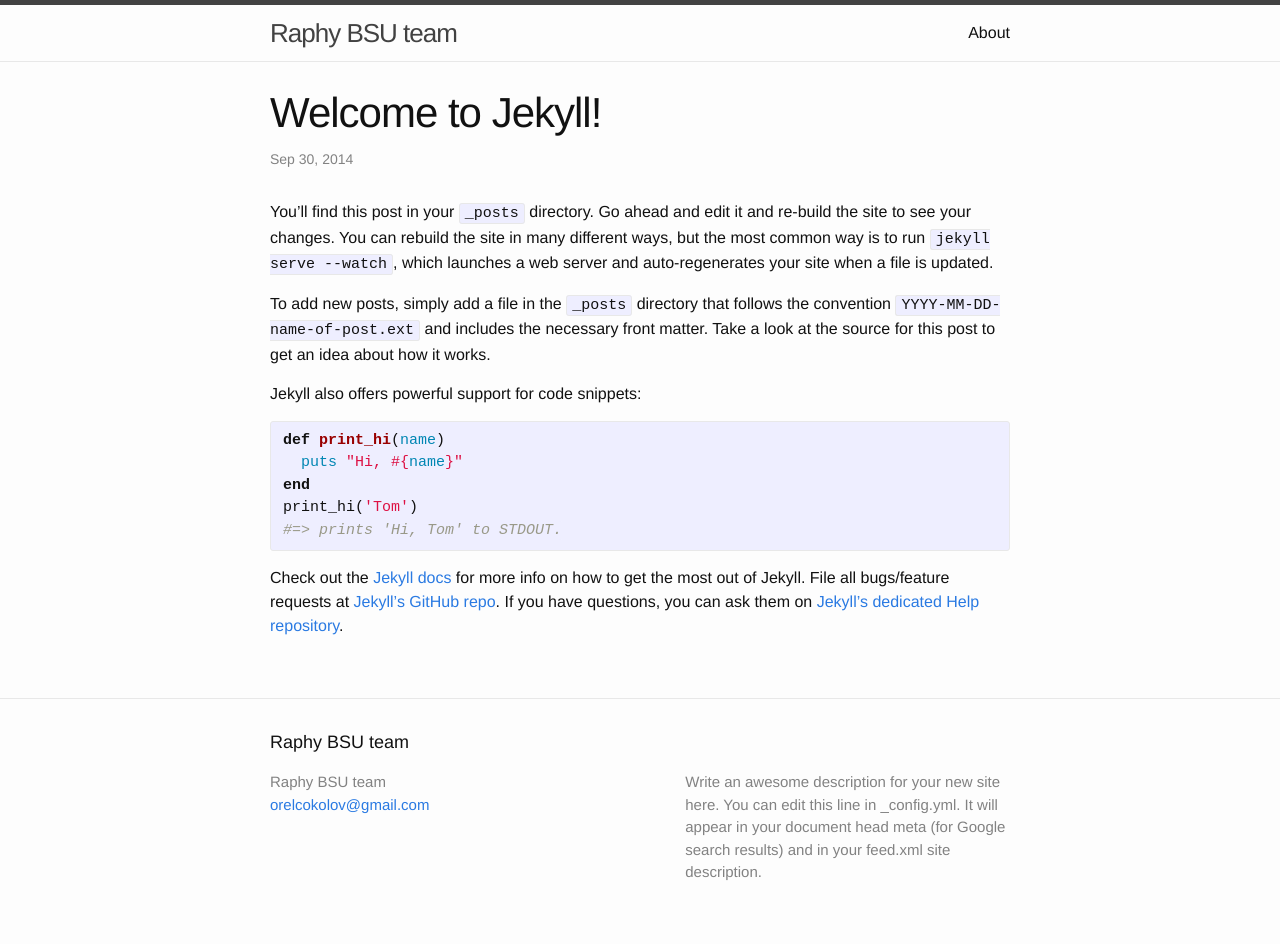
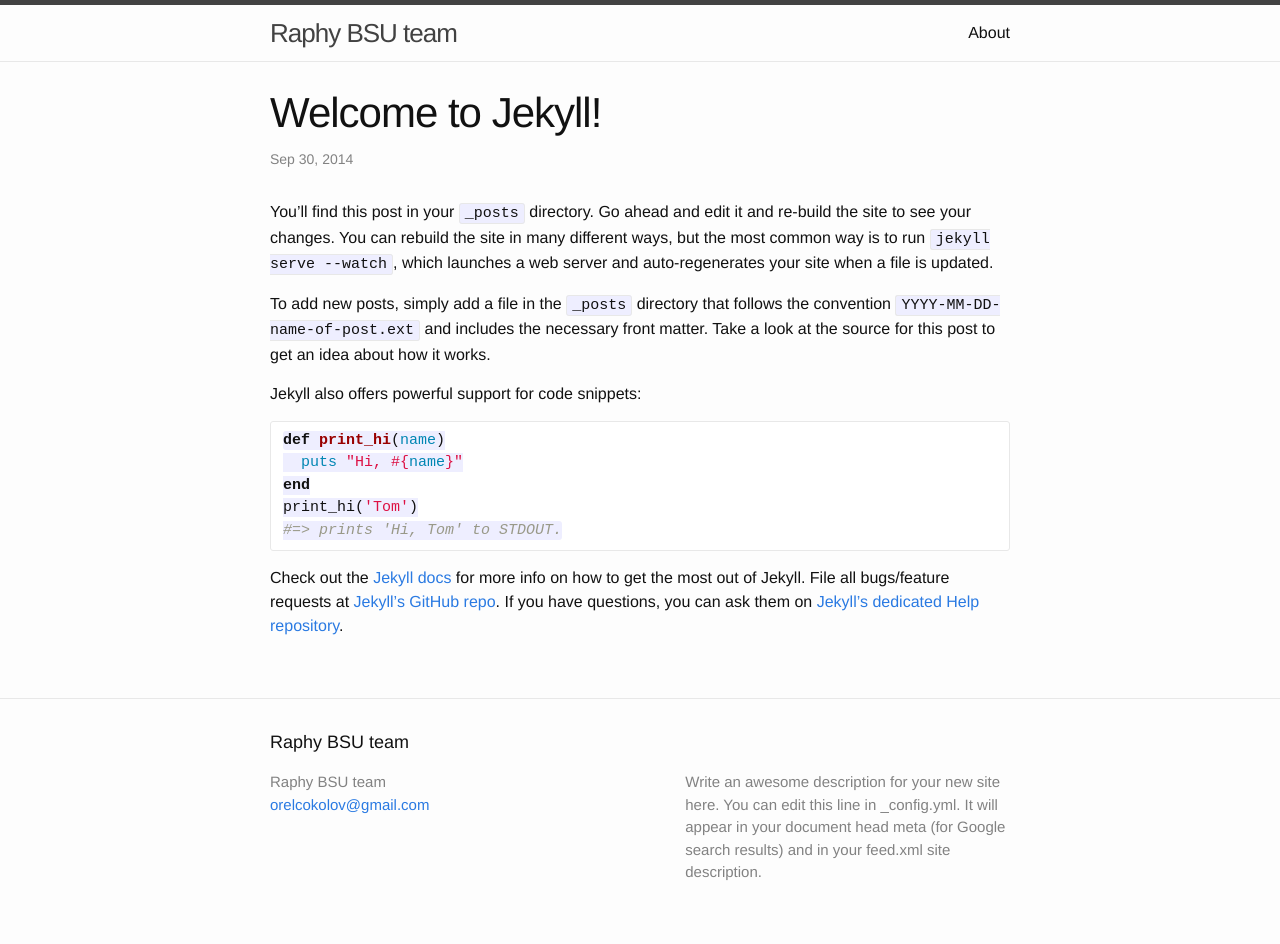
Before and after one commit to raphy-bsu/raphy-bsu.github.io, a Jekyll site: the page built from _posts/2014-09-30-welcome-to-jekyll.markdown, in a window 1280 px wide. Built offline with Jekyll 4.4.1, drawn with Linux system fonts in a browser that asks for light colours; Markdown is read by kramdown in place of the engine named in the settings.

Commit message:
Use github markdown style

````diff
--- a/Gemfile
+++ b/Gemfile
@@ -5,3 +5,5 @@
 versions = JSON.parse(open('https://pages.github.com/versions.json').read)
 
 gem 'github-pages', versions['github-pages']
+gem 'redcarpet'
+gem 'albino'
--- a/_config.yml
+++ b/_config.yml
@@ -9,4 +9,6 @@
 url: https://raphy-bsu.github.io
 
 # Build settings
-markdown: kramdown
+markdown: redcarpet
+redcarpet:
+  extensions: ["no_intra_emphasis", "fenced_code_blocks", "autolink", "strikethrough", "superscript", "with_toc_data"]
--- a/_posts/2014-09-30-welcome-to-jekyll.markdown
+++ b/_posts/2014-09-30-welcome-to-jekyll.markdown
@@ -10,13 +10,13 @@
 
 Jekyll also offers powerful support for code snippets:
 
-{% highlight ruby %}
+```ruby
 def print_hi(name)
   puts "Hi, #{name}"
 end
 print_hi('Tom')
 #=> prints 'Hi, Tom' to STDOUT.
-{% endhighlight %}
+```
 
 Check out the [Jekyll docs][jekyll] for more info on how to get the most out of Jekyll. File all bugs/feature requests at [Jekyll’s GitHub repo][jekyll-gh]. If you have questions, you can ask them on [Jekyll’s dedicated Help repository][jekyll-help].
 
````
Also changed, not shown: Gemfile.lock.
